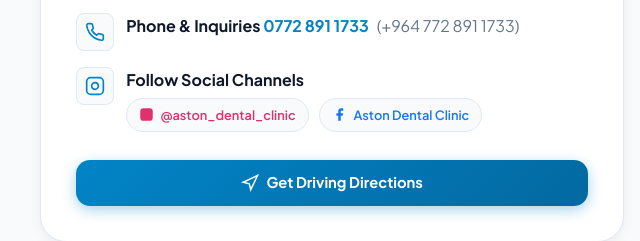
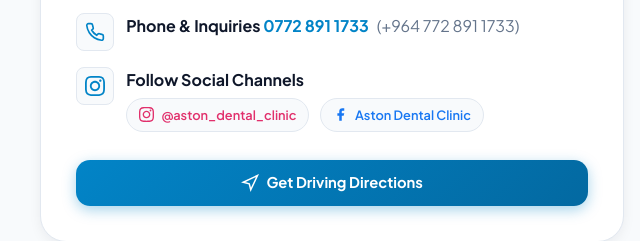
Before and after one commit to LOMoriartyVE/AstonDentalClinic, a plain HTML site: page index.html in a window 1280 px wide. Shown: the part 5746-5987 px from the top of the page, 0-640 px from the left. Drawn offline with Linux system fonts and the light colour scheme.

Commit message:
Fix Instagram SVG icons in location badge and footer

```diff
--- a/index.html
+++ b/index.html
@@ -725,19 +725,19 @@
 
             <div class="contact-entry">
               <div class="contact-icon-svg">
-                <svg width="20" height="20" viewBox="0 0 24 24" fill="none" stroke="currentColor" stroke-width="2"><rect x="2" y="2" width="20" height="20" rx="5" ry="5"/><path d="M16 11.37A4 4 0 1 1 12.63 8 4 4 0 0 1 16 11.37z"/><line x1="17.5" y1="6.5" x2="17.51" y2="6.5"/></svg>
+                <svg width="20" height="20" viewBox="0 0 24 24" fill="currentColor"><path d="M12 2.163c3.204 0 3.584.012 4.85.07 3.252.148 4.771 1.691 4.919 4.919.058 1.265.069 1.645.069 4.849 0 3.205-.012 3.584-.069 4.849-.149 3.225-1.664 4.771-4.919 4.919-1.266.058-1.644.07-4.85.07-3.204 0-3.584-.012-4.849-.07-3.26-.149-4.771-1.699-4.919-4.92-.058-1.265-.07-1.644-.07-4.849 0-3.204.013-3.583.07-4.849.149-3.227 1.664-4.771 4.919-4.919 1.266-.057 1.645-.069 4.849-.069zm0-2.163c-3.259 0-3.667.014-4.947.072-4.358.2-6.78 2.618-6.98 6.98-.059 1.281-.073 1.689-.073 4.948 0 3.259.014 3.668.072 4.948.2 4.358 2.618 6.78 6.98 6.98 1.281.058 1.689.072 4.948.072 3.259 0 3.668-.014 4.948-.072 4.354-.2 6.782-2.618 6.979-6.98.059-1.28.073-1.689.073-4.948 0-3.259-.014-3.667-.072-4.947-.196-4.354-2.617-6.78-6.979-6.98-1.281-.059-1.69-.073-4.949-.073zm0 5.838c-3.403 0-6.162 2.759-6.162 6.162s2.759 6.163 6.162 6.163 6.162-2.759 6.162-6.163c0-3.403-2.759-6.162-6.162-6.162zm0 10.162c-2.209 0-4-1.79-4-4 0-2.209 1.791-4 4-4s4 1.791 4 4c0 2.21-1.791 4-4 4zm6.406-11.845c-.796 0-1.441.645-1.441 1.44s.645 1.44 1.441 1.44c.795 0 1.439-.645 1.439-1.44s-.644-1.44-1.439-1.44z"/></svg>
               </div>
               <div>
                 <strong data-i18n="socialLabel">Follow Social Channels</strong>
                 <div class="social-links-row">
                   <a href="https://www.instagram.com/aston_dental_clinic" target="_blank" rel="noopener" class="social-badge instagram">
-                    <svg width="15" height="15" viewBox="0 0 24 24" fill="currentColor"><rect x="2" y="2" width="20" height="20" rx="5" ry="5"/><path d="M16 11.37A4 4 0 1 1 12.63 8 4 4 0 0 1 16 11.37z"/><line x1="17.5" y1="6.5" x2="17.51" y2="6.5"/></svg>
-                    <span>@aston_dental_clinic</span>
+                    <svg width="15" height="15" viewBox="0 0 24 24" fill="currentColor"><path d="M12 2.163c3.204 0 3.584.012 4.85.07 3.252.148 4.771 1.691 4.919 4.919.058 1.265.069 1.645.069 4.849 0 3.205-.012 3.584-.069 4.849-.149 3.225-1.664 4.771-4.919 4.919-1.266.058-1.644.07-4.85.07-3.204 0-3.584-.012-4.849-.07-3.26-.149-4.771-1.699-4.919-4.92-.058-1.265-.07-1.644-.07-4.849 0-3.204.013-3.583.07-4.849.149-3.227 1.664-4.771 4.919-4.919 1.266-.057 1.645-.069 4.849-.069zm0-2.163c-3.259 0-3.667.014-4.947.072-4.358.2-6.78 2.618-6.98 6.98-.059 1.281-.073 1.689-.073 4.948 0 3.259.014 3.668.072 4.948.2 4.358 2.618 6.78 6.98 6.98 1.281.058 1.689.072 4.948.072 3.259 0 3.668-.014 4.948-.072 4.354-.2 6.782-2.618 6.979-6.98.059-1.28.073-1.689.073-4.948 0-3.259-.014-3.667-.072-4.947-.196-4.354-2.617-6.78-6.979-6.98-1.281-.059-1.69-.073-4.949-.073zm0 5.838c-3.403 0-6.162 2.759-6.162 6.162s2.759 6.163 6.162 6.163 6.162-2.759 6.162-6.163c0-3.403-2.759-6.162-6.162-6.162zm0 10.162c-2.209 0-4-1.79-4-4 0-2.209 1.791-4 4-4s4 1.791 4 4c0 2.21-1.791 4-4 4zm6.406-11.845c-.796 0-1.441.645-1.441 1.44s.645 1.44 1.441 1.44c.795 0 1.439-.645 1.439-1.44s-.644-1.44-1.439-1.44z"/></svg>
+                    <span dir="ltr"><bdi>@aston_dental_clinic</bdi></span>
                   </a>
 
                   <a href="https://www.facebook.com/p/Aston-Dental-Clinic-%D8%B9%D9%8A%D8%A7%D8%AF%D8%A9-%D8%A3%D8%B3%D8%AA%D9%88%D9%86-%D9%84%D8%B7%D8%A8-%D9%88%D8%AA%D8%AC%D9%85%D9%8A%D9%84-%D8%A7%D9%84%D8%A7%D8%B3%D9%86%D8%A7%D9%86-100069654400282/" target="_blank" rel="noopener" class="social-badge facebook">
                     <svg width="15" height="15" viewBox="0 0 24 24" fill="currentColor"><path d="M18 2h-3a5 5 0 0 0-5 5v3H7v4h3v8h4v-8h3l1-4h-4V7a1 1 0 0 1 1-1h3z"/></svg>
-                    <span>Aston Dental Clinic</span>
+                    <span dir="ltr"><bdi>Aston Dental Clinic</bdi></span>
                   </a>
                 </div>
               </div>
@@ -890,7 +890,7 @@
         </p>
         <div class="footer-social-row">
           <a href="https://www.instagram.com/aston_dental_clinic" target="_blank" rel="noopener" aria-label="Instagram">
-            <svg width="18" height="18" viewBox="0 0 24 24" fill="currentColor"><rect x="2" y="2" width="20" height="20" rx="5" ry="5"/><path d="M16 11.37A4 4 0 1 1 12.63 8 4 4 0 0 1 16 11.37z"/><line x1="17.5" y1="6.5" x2="17.51" y2="6.5"/></svg>
+            <svg width="18" height="18" viewBox="0 0 24 24" fill="currentColor"><path d="M12 2.163c3.204 0 3.584.012 4.85.07 3.252.148 4.771 1.691 4.919 4.919.058 1.265.069 1.645.069 4.849 0 3.205-.012 3.584-.069 4.849-.149 3.225-1.664 4.771-4.919 4.919-1.266.058-1.644.07-4.85.07-3.204 0-3.584-.012-4.849-.07-3.26-.149-4.771-1.699-4.919-4.92-.058-1.265-.07-1.644-.07-4.849 0-3.204.013-3.583.07-4.849.149-3.227 1.664-4.771 4.919-4.919 1.266-.057 1.645-.069 4.849-.069zm0-2.163c-3.259 0-3.667.014-4.947.072-4.358.2-6.78 2.618-6.98 6.98-.059 1.281-.073 1.689-.073 4.948 0 3.259.014 3.668.072 4.948.2 4.358 2.618 6.78 6.98 6.98 1.281.058 1.689.072 4.948.072 3.259 0 3.668-.014 4.948-.072 4.354-.2 6.782-2.618 6.979-6.98.059-1.28.073-1.689.073-4.948 0-3.259-.014-3.667-.072-4.947-.196-4.354-2.617-6.78-6.979-6.98-1.281-.059-1.69-.073-4.949-.073zm0 5.838c-3.403 0-6.162 2.759-6.162 6.162s2.759 6.163 6.162 6.163 6.162-2.759 6.162-6.163c0-3.403-2.759-6.162-6.162-6.162zm0 10.162c-2.209 0-4-1.79-4-4 0-2.209 1.791-4 4-4s4 1.791 4 4c0 2.21-1.791 4-4 4zm6.406-11.845c-.796 0-1.441.645-1.441 1.44s.645 1.44 1.441 1.44c.795 0 1.439-.645 1.439-1.44s-.644-1.44-1.439-1.44z"/></svg>
           </a>
           <a href="https://www.facebook.com/p/Aston-Dental-Clinic-%D8%B9%D9%8A%D8%A7%D8%AF%D8%A9-%D8%A3%D8%B3%D8%AA%D9%88%D9%86-%D9%84%D8%B7%D8%A8-%D9%88%D8%AA%D8%AC%D9%85%D9%8A%D9%84-%D8%A7%D9%84%D8%A7%D8%B3%D9%86%D8%A7%D9%86-100069654400282/" target="_blank" rel="noopener" aria-label="Facebook">
             <svg width="18" height="18" viewBox="0 0 24 24" fill="currentColor"><path d="M18 2h-3a5 5 0 0 0-5 5v3H7v4h3v8h4v-8h3l1-4h-4V7a1 1 0 0 1 1-1h3z"/></svg>
--- a/styles.css
+++ b/styles.css
@@ -1854,13 +1854,26 @@ bdi {
 .social-badge {
   display: inline-flex;
   align-items: center;
-  gap: 0.4rem;
+  gap: 0.45rem;
   padding: 0.35rem 0.75rem;
   border-radius: var(--radius-full);
   font-size: 0.8rem;
   font-weight: 600;
   background: var(--body-bg);
   border: 1px solid var(--subtle-border);
+  direction: ltr !important;
+  unicode-bidi: isolate !important;
+}
+
+.social-badge svg {
+  flex-shrink: 0;
+}
+
+.social-badge span,
+.social-badge bdi {
+  direction: ltr !important;
+  unicode-bidi: isolate !important;
+  display: inline-block;
 }
 
 .social-badge.instagram {
```
